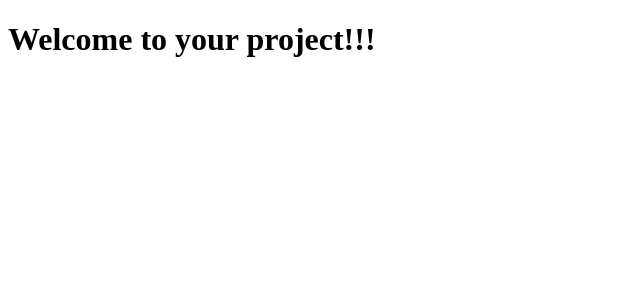
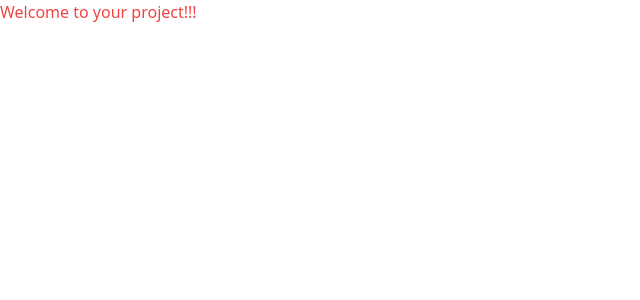
Before and after one commit to Zichis/base_vue, a Vue app: page / in a window 1280 px wide. Shown: the top 300 px of the page, without its empty margins (0-640 px from the left). Built offline with nearby package versions, Linux system fonts and the light colour scheme.

Commit message:
Installed and setup tailwindcss.

```diff
--- a/package.json
+++ b/package.json
@@ -8,8 +8,11 @@
     "lint": "vue-cli-service lint"
   },
   "dependencies": {
+    "autoprefixer": "^9.8.8",
     "core-js": "^3.8.3",
+    "postcss": "^7.0.39",
     "register-service-worker": "^1.7.2",
+    "tailwindcss": "npm:@tailwindcss/postcss7-compat@^2.2.17",
     "vue": "^3.2.13",
     "vue-router": "^4.0.3",
     "vuex": "^4.0.0"
--- /dev/null
+++ b/postcss.config.js
@@ -0,0 +1,6 @@
+module.exports = {
+  plugins: {
+    tailwindcss: {},
+    autoprefixer: {},
+  },
+}
--- a/src/App.vue
+++ b/src/App.vue
@@ -1,6 +1,6 @@
 <template>
   <div>
-    <h1>Welcome to your project!!!</h1>
+    <h1 class="text-red-500">Welcome to your project!!!</h1>
   </div>
 </template>
 
--- a/src/main.js
+++ b/src/main.js
@@ -3,5 +3,6 @@
 import "./registerServiceWorker";
 import router from "./router";
 import store from "./store";
+import "./main.scss";
 
 createApp(App).use(store).use(router).mount("#app");
--- /dev/null
+++ b/src/main.scss
@@ -0,0 +1,3 @@
+@tailwind base;
+@tailwind components;
+@tailwind utilities;
--- /dev/null
+++ b/tailwind.config.js
@@ -0,0 +1,11 @@
+module.exports = {
+  purge: ['./index.html', './src/**/*.{vue,js,ts,jsx,tsx}'],
+  darkMode: false, // or 'media' or 'class'
+  theme: {
+    extend: {},
+  },
+  variants: {
+    extend: {},
+  },
+  plugins: [],
+}
```
Also changed, not shown: 1 other file (tests, documents, lock files or other folders).
